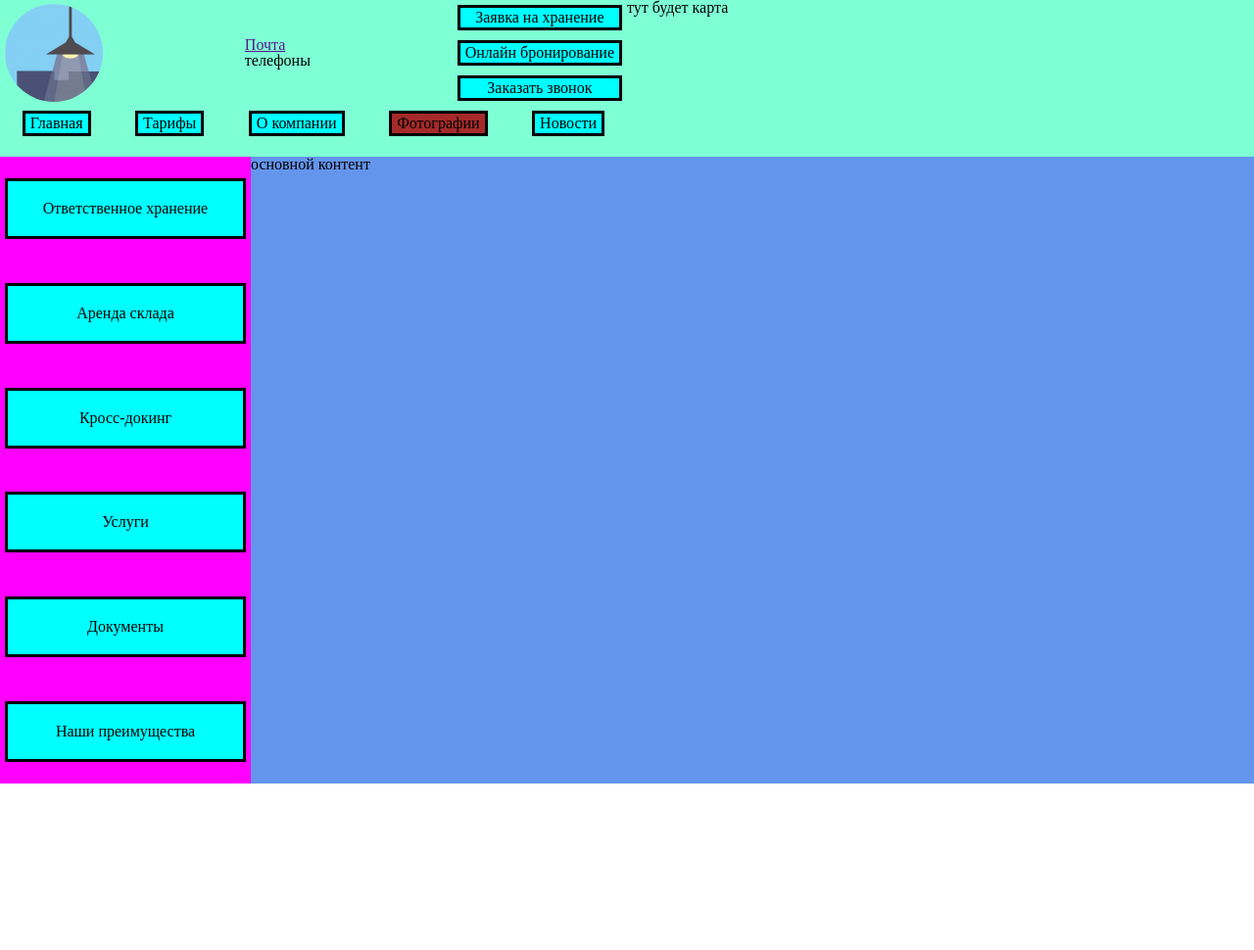
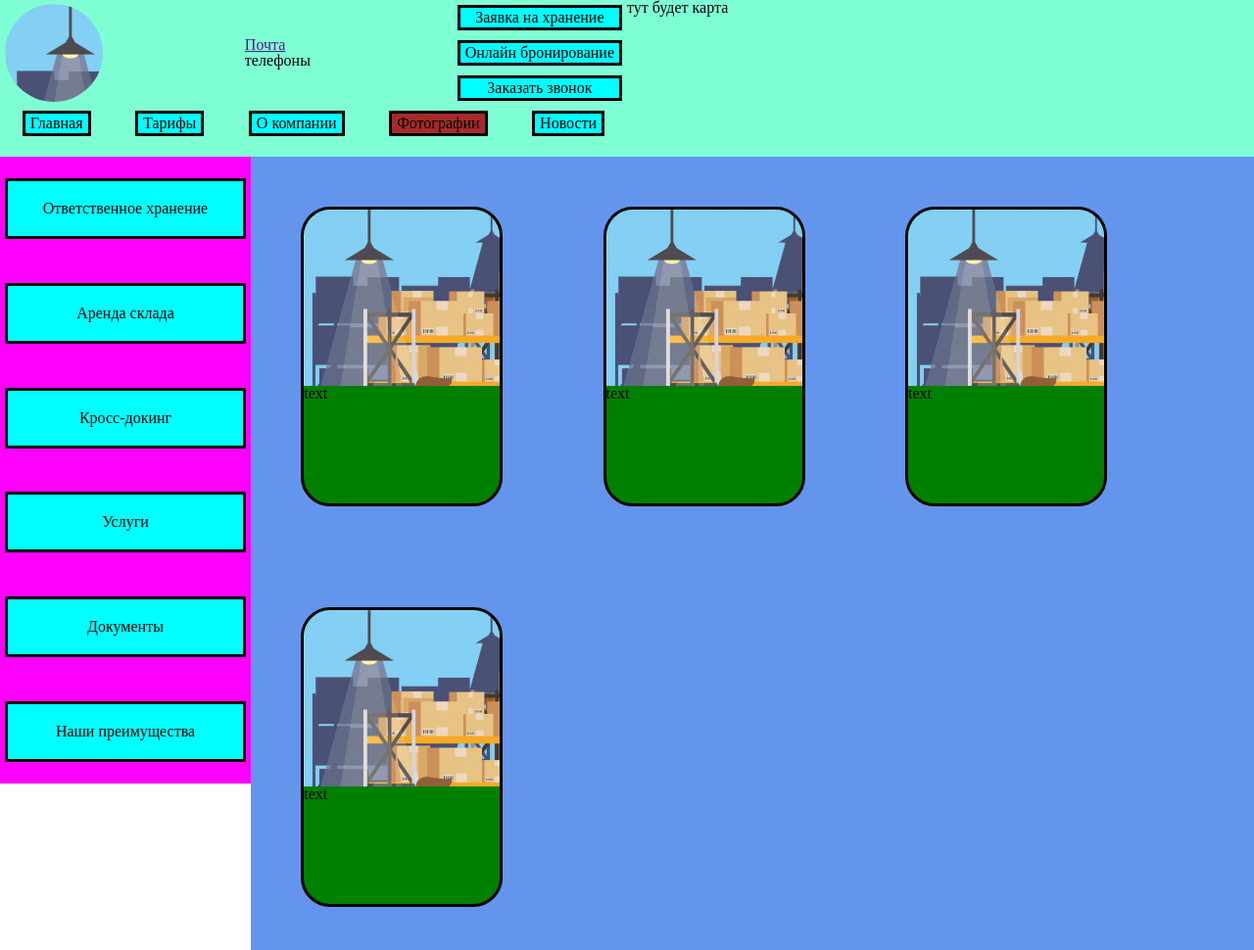
Before and after one commit to kalininmn/Warehousing-services, a website: page src/pages/PhotosPage.html in a window 1280 px wide. Shown: the top 970 px of the page at 98% size. Before the commit the page ends 800 px from the top, so only its background shows below. Drawn offline with nearby package versions, Linux system fonts and the light colour scheme; files that its build step writes are made by us from their sources.

Commit message:
#5 added cards + change layout

```diff
--- a/src/pages/PhotosPage.html
+++ b/src/pages/PhotosPage.html
@@ -8,9 +8,10 @@
 
   <link rel="stylesheet" href="./css/reset.css">
   <link rel="stylesheet" href="./css/main.css">
+  <link rel="stylesheet" href="./css/photos.css">
 </head>
 <body>
-  <header class="wrapper-header">
+  <div class="wrapper-header">
     <div class="wrapper-header-about">
       <div class="wrapper-header-info">
         <div class="wrapper-logo"><img id="logo" src="#" alt="logo"></div>
@@ -33,18 +34,31 @@
       </div>
     </div>
     <div class="wrapper-header-schema">тут будет карта</div>
-  </header>
+  </div>
 
-  <aside class="wrapper-aside">
+  <div class="wrapper-aside">
     <a href="responsibleStorage" class="nav-link">Ответственное хранение</a>
     <a href="warehouseRent" class="nav-link">Аренда склада</a>
     <a href="crossDocking" class="nav-link">Кросс-докинг</a>
     <a href="services" class="nav-link">Услуги</a>
     <a href="documents" class="nav-link">Документы</a>
     <a href="benefits" class="nav-link">Наши преимущества</a>
-  </aside>
+  </div>
 
-  <main class="wrapper-main">основной контент</main>
+  <div class="wrapper-main">
+    <div class="wrapper-photo-card">
+      <div class="photo-card"><div class="wrapper-img"><img src="/assets/photos/logo.jpg" alt="Картинка"></div><div class="wrapper-text"><span>text</span></div></div>
+    </div>
+    <div class="wrapper-photo-card">
+      <div class="photo-card"><div class="wrapper-img"><img src="/assets/photos/logo.jpg" alt="Картинка"></div><div class="wrapper-text"><span>text</span></div></div>
+    </div>
+    <div class="wrapper-photo-card">
+      <div class="photo-card"><div class="wrapper-img"><img src="/assets/photos/logo.jpg" alt="Картинка"></div><div class="wrapper-text"><span>text</span></div></div>
+    </div>
+    <div class="wrapper-photo-card">
+      <div class="photo-card"><div class="wrapper-img"><img src="/assets/photos/logo.jpg" alt="Картинка"></div><div class="wrapper-text"><span>text</span></div></div>
+    </div>
+  </div>
 
   <script src="/utils/loadLogo.js"></script>
 </body>
--- a/src/styles/scss/main.scss
+++ b/src/styles/scss/main.scss
@@ -1,4 +1,9 @@
 /* helpers */
+body {
+  padding-top: 160px;
+  padding-left: 20%;
+  display: flex;
+}
 .nav-link {
   display: flex;
   align-items: center;
@@ -22,6 +27,10 @@
 /* --- */
 
 .wrapper-header {
+  position: fixed;
+  top: 0;
+  left: 0;
+  right: 0;
   display: flex;
   justify-content: space-between;
   width: 100%;
@@ -65,11 +74,11 @@
 .wrapper-aside {
   width: 20%;
   height: calc(100vh - 160px);
-  margin: auto;
+  position: fixed;
+  left: 0;
   display: flex;
   flex-direction: column;
   justify-content: space-around;
-  float: left;
   background-color: fuchsia;
   .nav-link {
     padding: 20px 5px;
@@ -77,9 +86,8 @@
 }
 
 .wrapper-main {
-  width: 80%;
-  height: calc(100vh - 160px);
-  margin: auto;
-  float: right;
+  width: 100%;
+  min-height: calc(100vh - 160px);
+  right: 0;
   background-color: cornflowerblue;
 }
--- /dev/null
+++ b/src/styles/scss/photos.scss
@@ -0,0 +1,28 @@
+.wrapper-main {
+  display: flex;
+  flex-direction: row;
+  justify-content: flex-start;
+  align-items: flex-start;
+  flex-wrap: wrap;
+  .wrapper-photo-card {
+    margin: 5%;
+    .photo-card {
+      max-width: 200px;
+      height: 300px;
+      background-color: green;
+      border: 3px solid black;
+      border-radius: 30px;
+      overflow: hidden;
+      display: flex;
+      flex-direction: column;
+      .wrapper-img {
+        height: 60%;
+        overflow: hidden;
+      }
+      .wrapper-text {
+        height: 40%;
+        overflow: hidden;
+      }
+    }
+  }
+}
```
Also changed, not shown: src/assets/photos/logo.jpg (added), src/styles/css/main.css, src/styles/css/photos.css (added).
